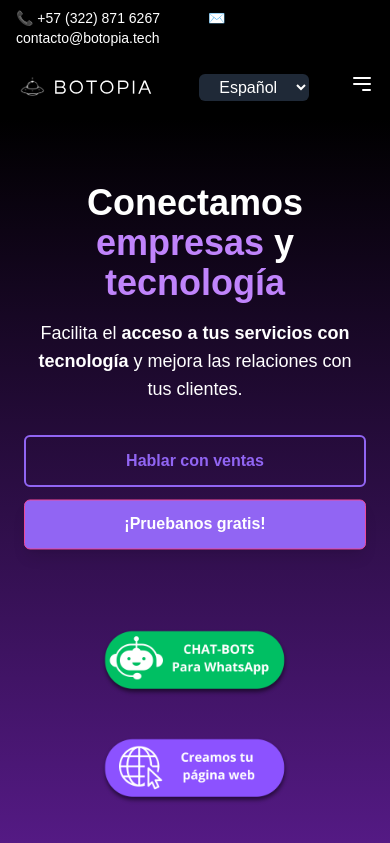
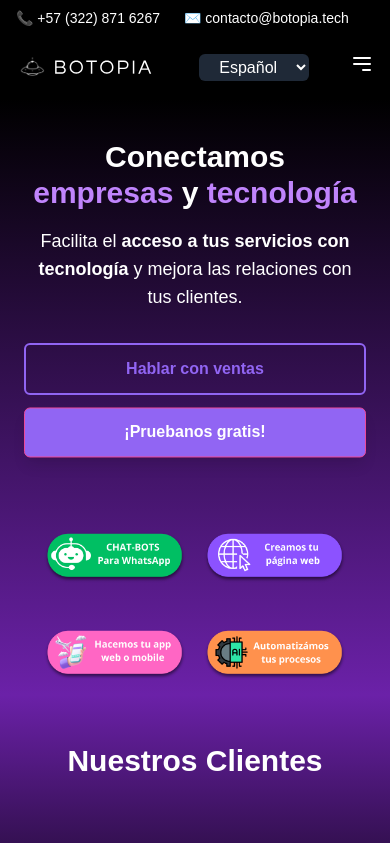
Before and after one commit to Botopia-SAS/Botopia, a Next.js app: page / in a window 390 px wide. Shown: the top 843 px of the page. Built offline with nearby package versions, Linux system fonts and the light colour scheme.

Commit message:
cambios en diseño

```diff
--- a/components/header.tsx
+++ b/components/header.tsx
@@ -11,7 +11,7 @@ export default function Header() {
         <div className="container mx-auto flex justify-between items-center text-sm px-4">
           <div>
             <span>📞 +57 (322) 871 6267</span>
-            <span className="mx-12">✉️ contacto@botopia.tech</span>
+            <span className="mx-6">✉️ contacto@botopia.tech</span>
           </div>
           <div className="hidden lg:block">Impulsamos tu negocio con tecnología personalizada</div>
         </div>
--- a/components/hero.tsx
+++ b/components/hero.tsx
@@ -1,11 +1,11 @@
 export default function Hero() {
     return (
-        <section className="bg-gradient-to-b from-black to-purple-800 text-white py-0 relative">
+        <section className="bg-gradient-to-b from-black to-purple-800 text-white relative">
             {/* Contenedor principal */}
-            <div className="container mx-auto px-6 lg:px-20 text-center relative z-10 pt-16">
+            <div className="container mx-auto px-6 lg:px-20 text-center relative z-10 pt-10">
                 {/* Título y subtítulo */}
-                <h1 className="text-4xl font-bold mb-4 lg:text-5xl">
-                    Conectamos <span className="text-purple-400">empresas</span> y{" "}
+                <h1 className="text-3xl font-bold mb-4 lg:text-5xl">
+                    Conectamos <br /> <span className="text-purple-400">empresas</span> y{" "}
                     <span className="text-purple-400">tecnología</span>
                 </h1>
                 <p className="text-lg lg:text-xl mb-8">
@@ -30,7 +30,7 @@ export default function Hero() {
                 </div>
 
                 {/* Características */}
-                <div className="lg:relative flex flex-wrap justify-center items-center ">
+                <div className="lg:relative flex flex-wrap justify-center items-center gap-4">
                     {/* Imagen central */}
                     <img
                         src="/persona2.svg"
@@ -42,25 +42,25 @@ export default function Hero() {
                     <img
                         src="/icon1.png"
                         alt="Icono 1"
-                        className="lg:absolute w-48 lg:w-60 h-auto top-0 left-1/4 animate-float"
+                        className="lg:absolute w-36 lg:w-60 h-auto top-0 left-1/4 animate-float"
                         style={{ animationDelay: "9s" }}
                     />
                     <img
                         src="/icon2.png"
                         alt="Icono 2"
-                        className="lg:absolute w-48 lg:w-60 h-auto bottom-6 left-1 animate-float"
+                        className="lg:absolute w-36 lg:w-60 h-auto bottom-6 left-1 animate-float"
                         style={{ animationDelay: "6s" }}
                     />
                     <img
                         src="/icon3.png"
                         alt="Icono 3"
-                        className="lg:absolute w-48 lg:w-60 h-auto top-10 right-1/4 animate-float"
+                        className="lg:absolute w-36 lg:w-60 h-auto top-10 right-1/4 animate-float"
                         style={{ animationDelay: "8s" }}
                     />
                     <img
                         src="/icon4.png"
                         alt="Icono 3"
-                        className="lg:absolute w-48 lg:w-60 h-auto top-30 right-1 animate-float"
+                        className="lg:absolute w-36 lg:w-60 h-auto top-30 right-1 animate-float"
                         style={{ animationDelay: "7s" }}
                     />
                 </div>
```
